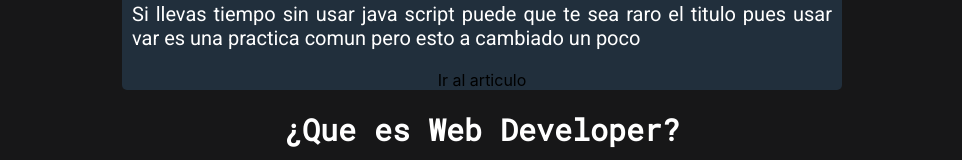
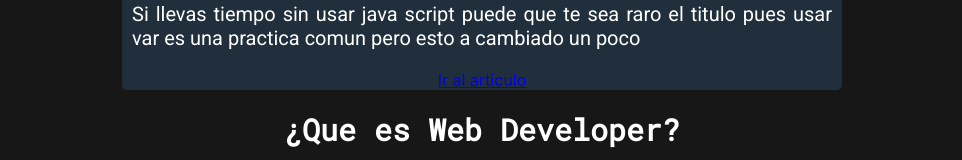
Before and after one commit to SteveBartmoss/steveapp, a React (Create React App) app: page /webdeveloper in a window 1280 px wide. Shown: the part 1418-1578 px from the top of the page, without its empty margins (158-1120 px from the left). Built offline with nearby package versions, Linux system fonts and the light colour scheme.

Commit message:
add the hreft for the anchor tag

```diff
--- a/src/stevelabs/WebArticles/WebHome.jsx
+++ b/src/stevelabs/WebArticles/WebHome.jsx
@@ -45,7 +45,7 @@ const WebHome = () => {
                     </p>
 
                     <DivCenter>
-                        <a>Ir al articulo</a>
+                        <a href="/webdeveloper/letvsvar">Ir al articulo</a>
                     </DivCenter>
                 </div>
 
```
